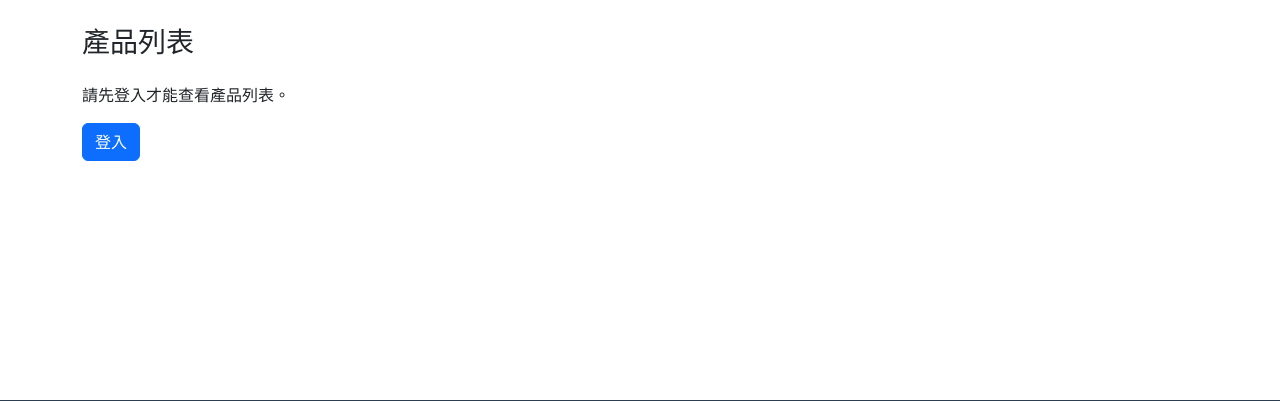
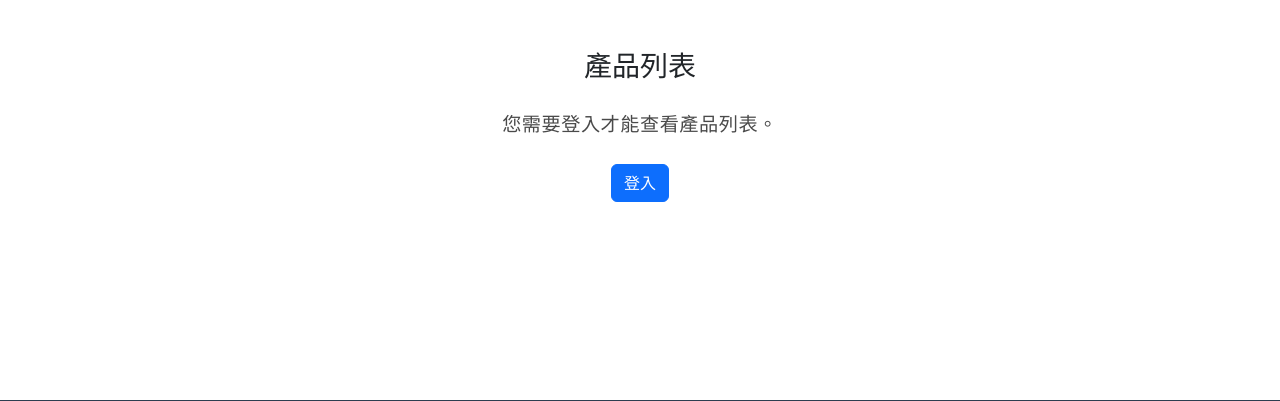
Before and after one commit to Yong-Cheng-Huang/Sip-Savour-Co, a Django app: template templates/products/product_list.html in a window 1280 px wide. Shown: the part 67-468 px from the top of the page. Run offline with Django 5.2, Linux system fonts and the light colour scheme; the template is opened without the code that fills it, so the values that code supplies are empty; parts of the project's set-up code (start-up, migrations or seed data) failed here and were passed over.

Commit message:
Enhance user experience by updating product and about pages to display login prompts for unauthenticated users; improve layout and styling for better visual consistency.

```diff
--- a/templates/products/product_list.html
+++ b/templates/products/product_list.html
@@ -47,9 +47,14 @@
     </div>
 </div>
 {% else %}
-<div class="container mt-4">
-    <h3 class="mb-4">產品列表</h3>
-    <p>請先登入才能查看產品列表。</p>
-    <a href="{% url 'login' %}" class="btn btn-primary">登入</a>
+<div class="container py-5">
+    <div class="row justify-content-center">
+      <div class="col-md-8 text-center">
+        <h3 class="mb-4">產品列表</h3>
+        <p class="lead mb-4">您需要登入才能查看產品列表。</p>
+        <a href="{% url 'login' %}" class="btn btn-primary">登入</a>
+      </div>
+    </div>
+  </div>
 {% endif %}
 {% endblock %}
```
Also changed, not shown: templates/about/about.html (+13 -0 lines), templates/products/product_detail.html (+9 -4 lines), db.sqlite3.
